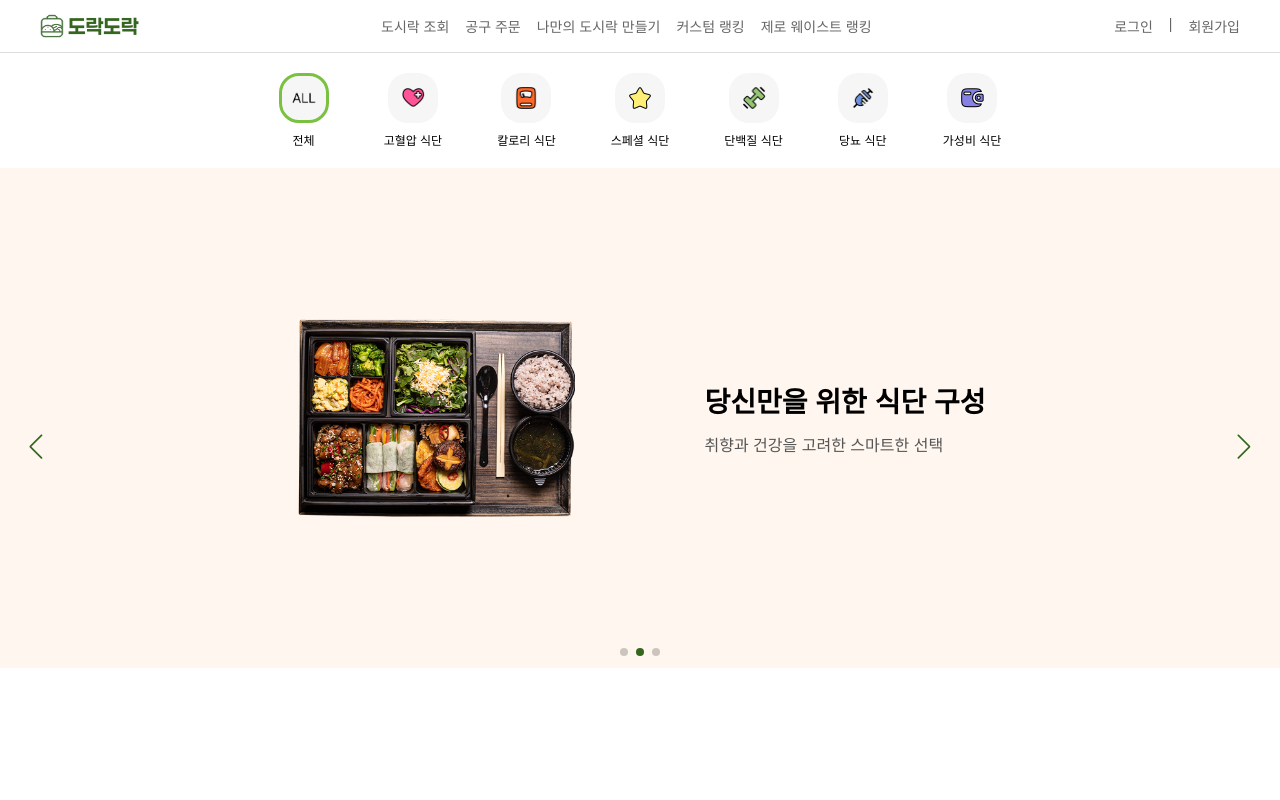
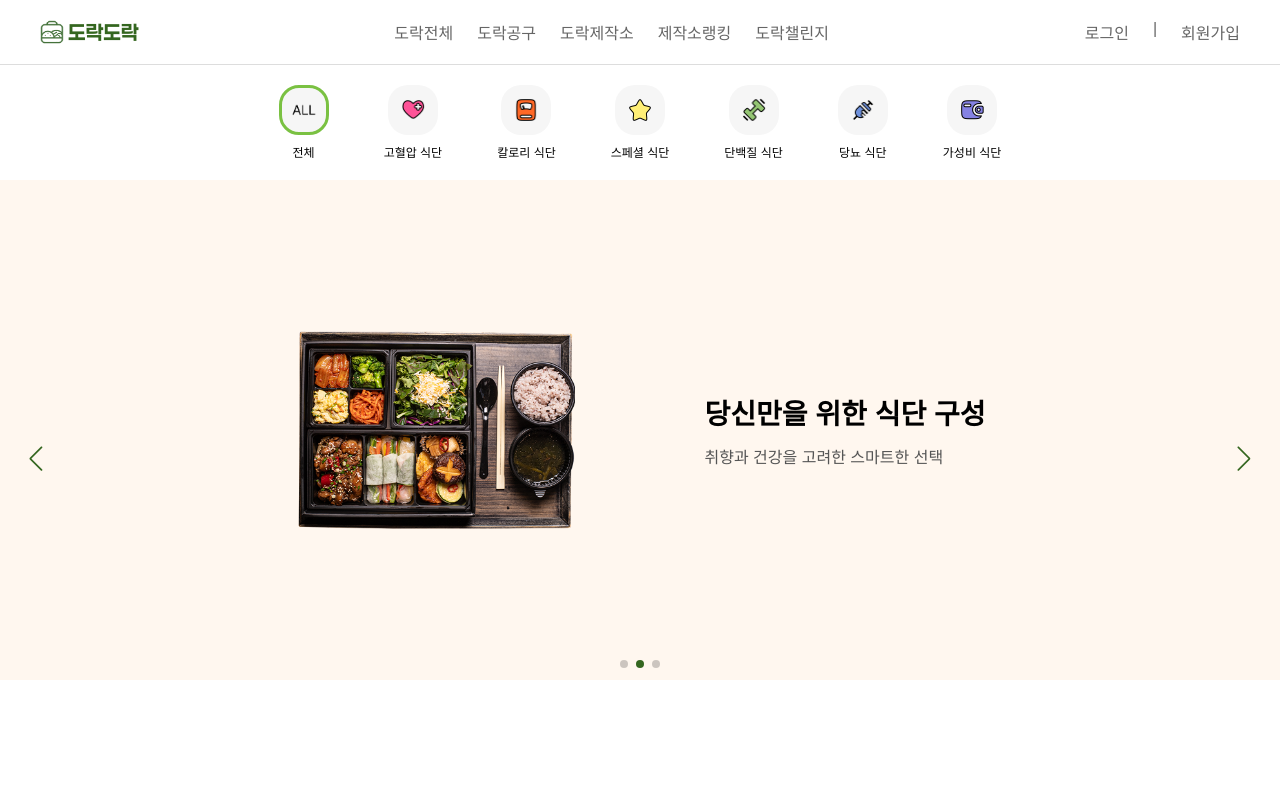
Before and after one commit to dorakdorak/dorakdorak-frontend, a React (Vite) app: page / in a window 1280 px wide. Shown: the top 800 px of the page. Built offline with nearby package versions, Linux system fonts and the light colour scheme; a web font is replaced by a local one.

Commit message:
[CHORE] 헤더 이름 수정 (#30)

```diff
--- a/src/components/common/Header.tsx
+++ b/src/components/common/Header.tsx
@@ -1,6 +1,6 @@
-import { Link } from 'react-router-dom';
-import { useLoginForm } from '@/hooks/useLoginForm'; // 📌 훅 import
-import styles from '@/css/common/Header.module.css';
+import { Link } from "react-router-dom";
+import { useLoginForm } from "@/hooks/useLoginForm"; // 📌 훅 import
+import styles from "@/css/common/Header.module.css";
 
 type HeaderProps = {
   isLoggedIn: boolean;
@@ -22,7 +22,7 @@ function Header({ isLoggedIn }: HeaderProps): React.ReactElement {
         <div className={styles.headerLogo}>
           <Link
             to="/"
-            style={{ display: 'flex', alignItems: 'center', gap: '4px' }}
+            style={{ display: "flex", alignItems: "center", gap: "4px" }}
           >
             <img
               src="/images/logo2.png"
@@ -34,11 +34,11 @@ function Header({ isLoggedIn }: HeaderProps): React.ReactElement {
           </Link>
         </div>
         <nav className={styles.headerNavMenu}>
-          <Link to="/menu">도시락 조회</Link>
-          <Link to="/group-order">공구 주문</Link>
-          <Link to="/custom-dosirak">나만의 도시락 만들기</Link>
-          <Link to="/custom-ranking">커스텀 랭킹</Link>
-          <Link to="/zero-waste">제로 웨이스트 랭킹</Link>
+          <Link to="/menu">도락전체</Link>
+          <Link to="/group-order">도락공구</Link>
+          <Link to="/custom-dosirak">도락제작소</Link>
+          <Link to="/custom-ranking">제작소랭킹</Link>
+          <Link to="/zero-waste">도락챌린지</Link>
         </nav>
         <div className={styles.headerUserMenu}>
           {isLoggedIn ? (
@@ -49,13 +49,13 @@ function Header({ isLoggedIn }: HeaderProps): React.ReactElement {
                 href="#"
                 onClick={handleLogoutClick}
                 style={{
-                  textDecoration: 'none',
-                  color: 'inherit',
-                  cursor: isLogoutLoading ? 'not-allowed' : 'pointer', //  로딩 중 커서 변경
+                  textDecoration: "none",
+                  color: "inherit",
+                  cursor: isLogoutLoading ? "not-allowed" : "pointer", //  로딩 중 커서 변경
                   opacity: isLogoutLoading ? 0.6 : 1, // 로딩 중 투명도 변경
                 }}
               >
-                {isLogoutLoading ? '로그아웃 중...' : '로그아웃'}{' '}
+                {isLogoutLoading ? "로그아웃 중..." : "로그아웃"}{" "}
                 {/* 로딩 상태 표시 */}
               </a>
             </>
--- a/src/css/common/Header.module.css
+++ b/src/css/common/Header.module.css
@@ -2,7 +2,7 @@
   width: 100%;
   background-color: #ffffff;
   border-bottom: 1px solid #ddd;
-  padding: 14px 0;
+  padding: 20px 0;
   font-family: "Pretendard", sans-serif;
   font-weight: 500;
 }
@@ -13,7 +13,7 @@
   justify-content: space-between;
   flex-wrap: wrap;
   width: 100%;
-  max-width: 1440px;
+  max-width: 1550px;
   padding: 0 40px;
   margin: 0 auto;
 }
@@ -31,9 +31,9 @@
 .headerNavMenu,
 .headerUserMenu {
   display: flex;
-  gap: 16px;
+  gap: 24px;
   color: #666;
-  font-size: 14px;
+  font-size: 16px;
 }
 
 .headerNavMenu span,
```
